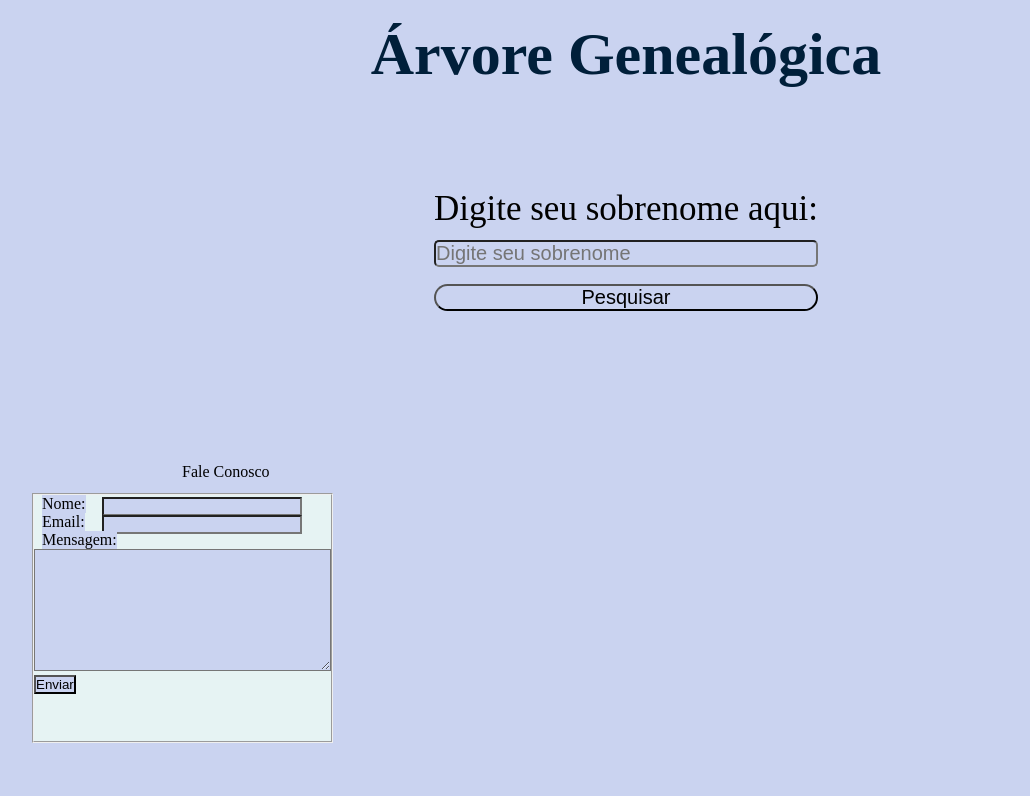
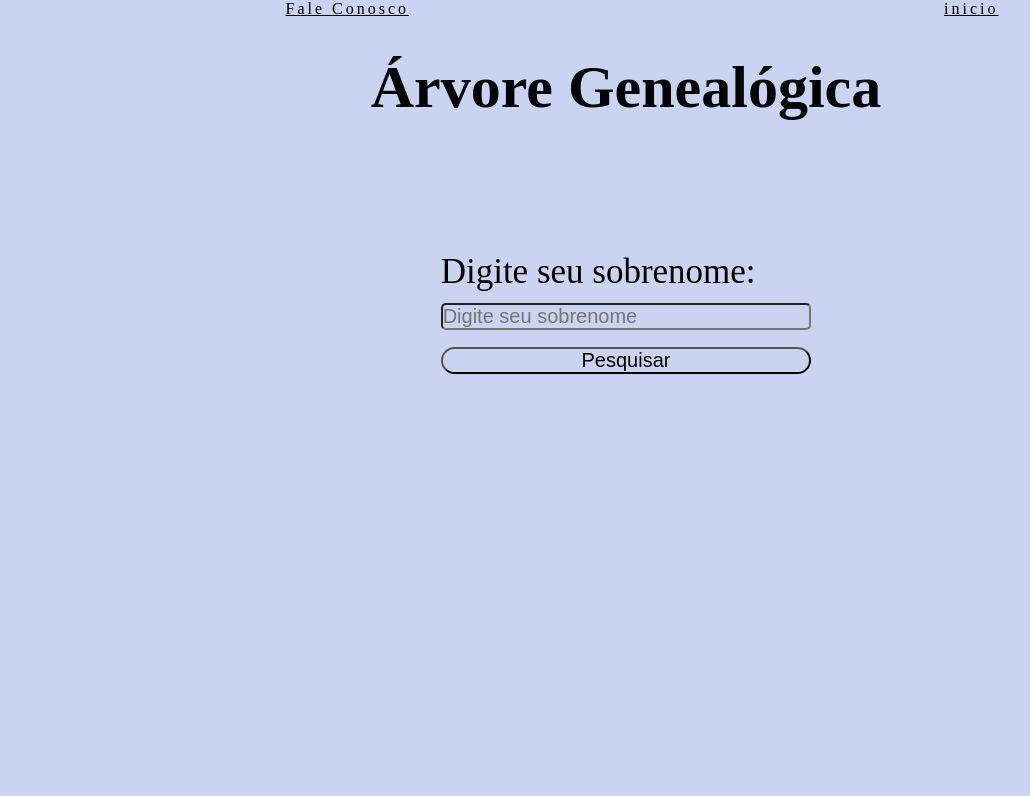
Before and after one commit to Bevilhonda/Arvore-Genealogica-2022, a plain HTML site: page index.html in a window 1280 px wide. Shown: the whole page, without its empty margins (14-1044 px from the left). Drawn offline with Linux system fonts and the light colour scheme.

Commit message:
decendencia.css

```diff
--- /dev/null
+++ b/decendencia.css
@@ -0,0 +1,71 @@
+* {
+    margin: 0;
+    padding: 0;
+    box-sizing: border-box;
+    background-color:cadetblue
+}
+
+a {
+    color:darkgreen;
+    text-decoration: none;
+    transition: 0.3s;
+}
+
+a:hover{
+    opacity: 0,7;
+}
+.logo{
+    font-size: 30px;
+    text-transform: uppercase;
+    letter-spacing: 4px;
+}
+
+nav{
+    display: flex;
+    justify-content: space-around;
+    align-items: center;
+    font-family: system-ui,
+    -apple-system , Arial, Helvetica, sans-serif;
+    background:cadetblue;
+    height: 8vh;
+}
+
+main {
+    background: url(arvore.jpg) no-repeat center center;
+    background: size 30px;;
+    height: 50vh;
+}
+
+
+
+.nav-list  {
+    list-style: none;
+    display:flex;
+}
+
+.nav-list li {
+    letter-spacing: 3px;
+    margin-left: 32px;
+}
+
+h1 {
+    font-size: 60px;
+    color: darkslategrey;
+    margin: 30px;
+    text-align: center;
+
+}
+h2 {
+    font-size: 20px;
+    color: black;
+    margin: 40px;
+
+    text-align:left;
+}
+h3
+{
+    font-size: 20px;
+    color: rgb(8, 8, 8);
+    margin: 40px;
+    text-align: left;
+}
--- /dev/null
+++ b/fale.css
@@ -0,0 +1,28 @@
+*{
+    margin: 0;
+    padding: 0;
+    box-sizing: border-box;
+    background-color: dimgrey;
+}
+.titulo{
+    margin-top: 2%;
+    font-size: 200%;
+    color: darkgreen;
+    text-align: center;
+
+}
+p{
+    margin: 10px;
+    padding: 20px;
+    box-sizing: border-box;
+    color:darkgreen;
+    text-align:left;
+    font-size: xx-large;
+}
+#area{
+    position:absolute;
+    left: 20%;
+    top: 20%;
+    width: 300px;
+    height: 200px;
+}
--- a/index.css
+++ b/index.css
@@ -7,116 +7,64 @@
 
 h1 {
   font-size: 60px;
-  color: rgb(0, 31, 58);
+  color: rgb(0, 5, 8);
+  margin: 30px;
+  text-align: center;
+
+}
+ p {
+   font-size: 70px;
+   color: darkgreen;
+   margin: 20px;
+   text-shadow: 2px 2px 10px green;
+ }
+
+.titulo {
+  margin-top: 5px;
 }
 
-.titulo {
-  margin-top: 20px;
-}
 
 .main-content {
   display:flex;
   flex-direction: column;
   align-items: center;
   justify-content: center
+
 }
 
 .input {
   margin-top: 100px;
   font-size: 35px;
+
 }
-
-
 .input input {
   width: 100%;
   font-size: 20px;
   border-radius: 5px;
+
 }
-
 .input button {
   margin-top: 15px;
   font-size: 20px;
   width: 100%;
   border-radius: 1rem;
-}
-#area
-{
-  position:relative;
-  left:50%;
-  top:40%;
-  width:320px;
-  height:270px;
-}
-#area #formulario
-{
-  position:absolute;
-  display:block;
-}
-fieldset
-{
-
-  width:400px;
-  height:270px;
-}
-legend
-{
-  font-style:bold;
-  font-family: "Segoe UI";
-}
-#formulario label
-{
-  position:absolute;
-  left:10px;
-  margin-right:5px;
-}
-
-
-#formulario input.campo_nome
-{
-  position:absolute;
-  left:70px;
-  top:4px;
-  width:200px;
-}
-#formulario input.campo_email
-{
-  position:absolute;
-  left:70px;
-  margin-top:2px;
-  width:200px;
-}
-
-fieldset
-{
-  background-color: rgb(230, 243, 243);
-  left: 50%;
-  top: 50%;
-  width: 300px;
-  height: 250px;
-}
-
-#area
-{
-  position: relative;
-  left: -30%;
-  top: -30%;
-  width: 300px;
-  height: 300px;
-}
-#area #formulario
-{
-  position: absolute;
-  left: -20%;
-  top: 60%;
-  width: 300px;
-  height: 300px;
-}
-p
-{
-  position: absolute;
-  left: 50%;
-  top: -10%;
-  width: 90px;
-  height: 20px;
 
 }
+nav{
+  display: flex;
+  justify-content:space-around;
+  align-items: center;
+}
+.nav-list {
+  display: flex;
+  list-style: none;
+  letter-spacing: 3px;
+  margin-left: 32px;
+  justify-content: space-around;
+  align-items: center;
+
+}
+a{
+  color:black;
+
+}
--- a/index.html
+++ b/index.html
@@ -4,31 +4,23 @@
 <title>Arvore Genealogica</title>
 <meta charset="utf-8">
 <link rel="stylesheet" href="./index.css">
-<!--[if IE]-->
-<link rel="stylesheet" type="text/css" href="css/estiloie.css">
-<!--[endif]-->
 </head>
 <body>
+
+    <ul class="nav-list">
+      <li><a href="/">Fale Conosco</a> </li>
+      <li><a href="/">inicio</a></li>
+    </ul>
+  </div>
+
   <div class="main-content">
     <div class="titulo">
       <h1>Árvore Genealógica</h1>
     </div>
     <div class="input">
-      <div>Digite seu sobrenome aqui:</div>
+      <div>Digite seu sobrenome:</div>
       <input id="input-text" type="text" placeholder="Digite seu sobrenome"/>
-      <button>Pesquisar</button>
-    </div>
-
-    <div id="area">
-      <form id="formulario" autocomplete="off">
-        <p>Fale Conosco</p>
-        <fieldset>
-          <label>Nome:</label><input class="campo_nome" type="text"><br>
-        <label>Email:</label><input class="campo_email" type="password"><br>
-        <label>Mensagem:</label><br><textarea class="msg" cols="35" rows="8"></textarea><br>
-        <input class="btn_submit" type="submit" value="Enviar">
-        </fieldset>
-      </form>
+      <a href="https://www.familysearch.org/pt/" target="_blank"> <button>Pesquisar</button></a>
     </div>
   </div>
 </body>
--- /dev/null
+++ b/sobre.css
@@ -0,0 +1,6 @@
+*{
+    margin: 0%;
+    padding: 0%;
+    box-sizing:border-box;
+    background-color: darkcyan;
+}
```
Also changed, not shown: decendencia.html (added, +42 -0 lines), fale.html (added, +31 -0 lines), sobre.html (added, +18 -0 lines).
